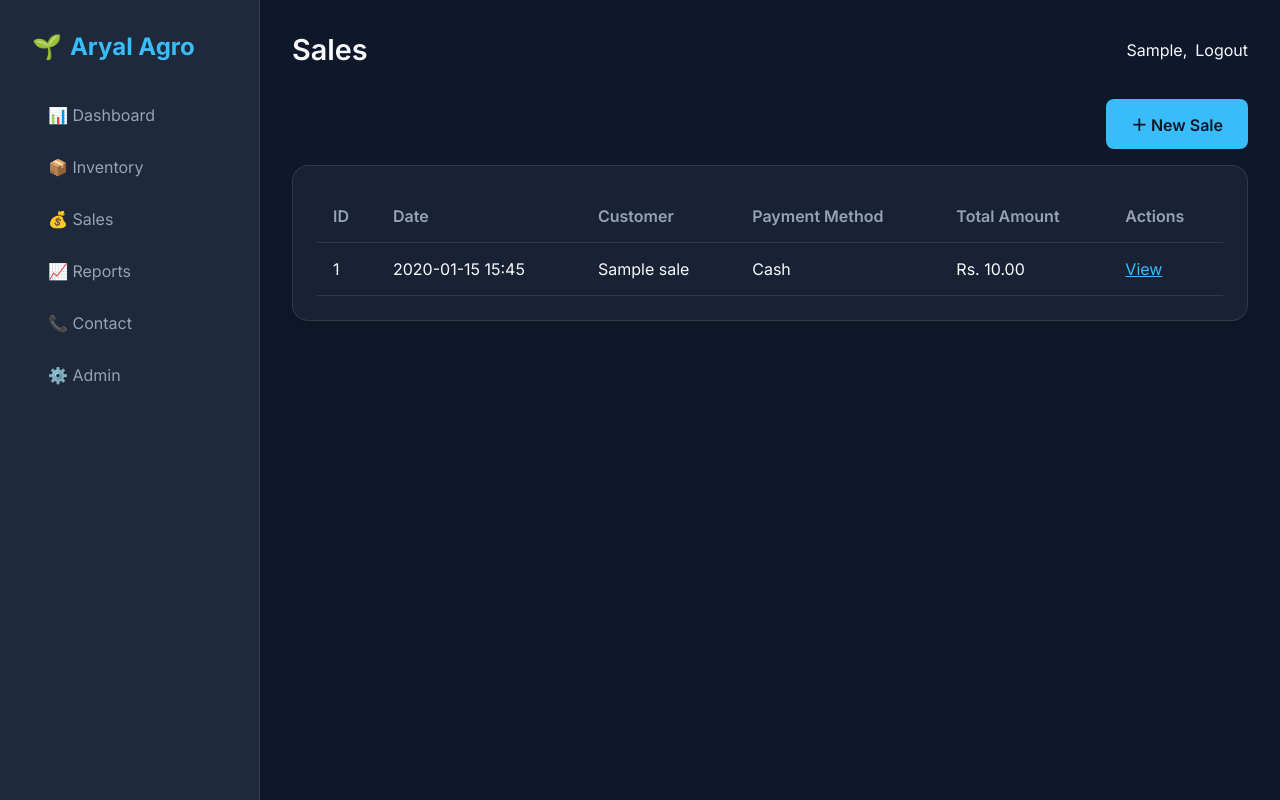
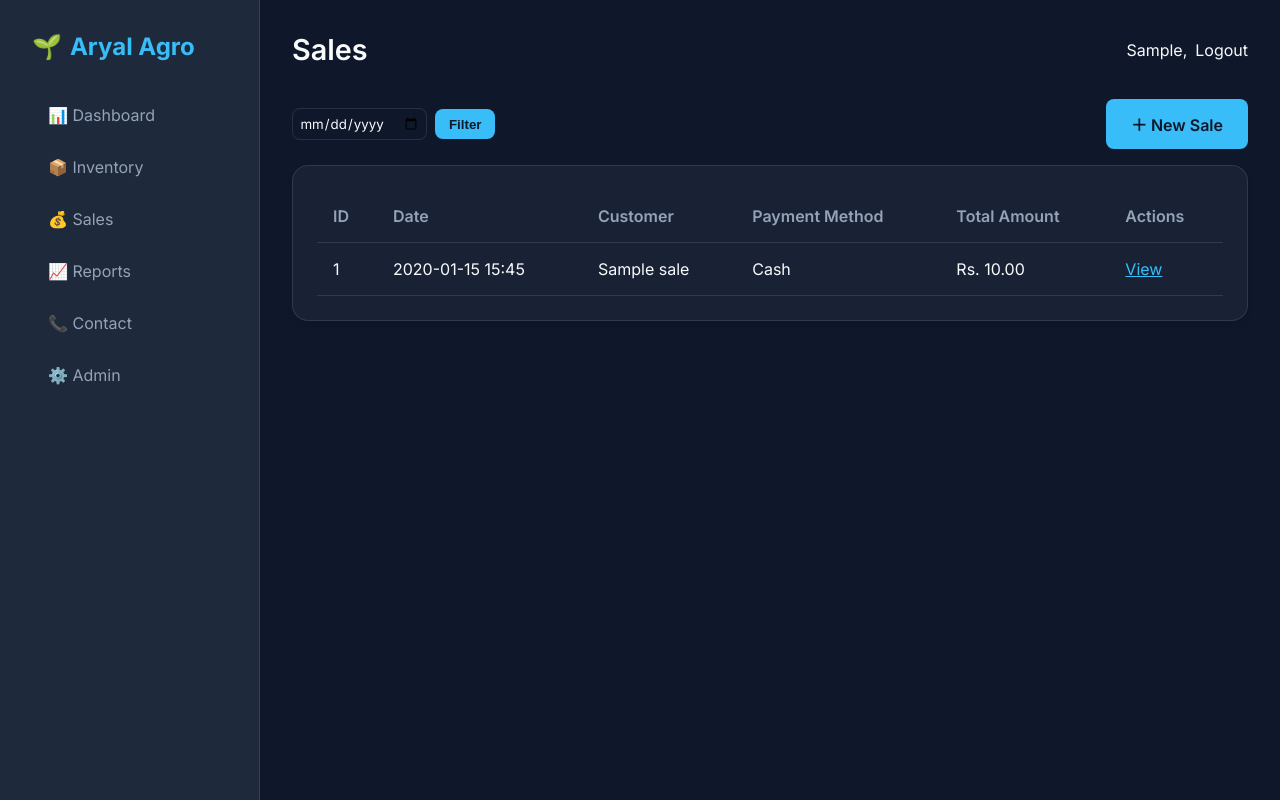
Before and after one commit to badalaryal11/aryal-erp, a Django app: page /sales/ in a window 1280 px wide. Run offline with Django 4.2, Linux system fonts and the light colour scheme; a user stored in the database is signed in; tables that the repository leaves empty hold one stand-in row (values such as "Sample post").

Commit message:
Implement sales search by date

```diff
--- a/sales/templates/sales/sale_list.html
+++ b/sales/templates/sales/sale_list.html
@@ -6,7 +6,14 @@
 {% block content %}
 <div class="toolbar">
     <div class="search-form">
-        <!-- Placeholder for potential search form -->
+        <form method="get" action="" style="display: flex; gap: 0.5rem; align-items: center;">
+            <input type="date" name="date" class="form-control" value="{{ date_query }}" style="padding: 0.4rem;">
+            <button type="submit" class="btn btn-primary" style="padding: 0.4rem 0.8rem;">Filter</button>
+            {% if date_query %}
+            <a href="{% url 'sales:sale_list' %}" class="btn results-count"
+                style="padding: 0.4rem 0.8rem; background-color: var(--border-color); color: var(--text-primary); text-decoration: none;">Clear</a>
+            {% endif %}
+        </form>
     </div>
     <a href="{% url 'sales:sale_create' %}" class="btn btn-primary">
         ＋ New Sale
--- a/sales/views.py
+++ b/sales/views.py
@@ -19,6 +19,18 @@ class SaleListView(LoginRequiredMixin, ListView):
     template_name = 'sales/sale_list.html'
     context_object_name = 'sales'
     ordering = ['-created_at']
+
+    def get_queryset(self):
+        queryset = super().get_queryset()
+        date_query = self.request.GET.get('date')
+        if date_query:
+            queryset = queryset.filter(created_at__date=date_query)
+        return queryset
+
+    def get_context_data(self, **kwargs):
+        context = super().get_context_data(**kwargs)
+        context['date_query'] = self.request.GET.get('date', '')
+        return context
 
 class SaleDetailView(LoginRequiredMixin, DetailView):
     model = Sale
```
